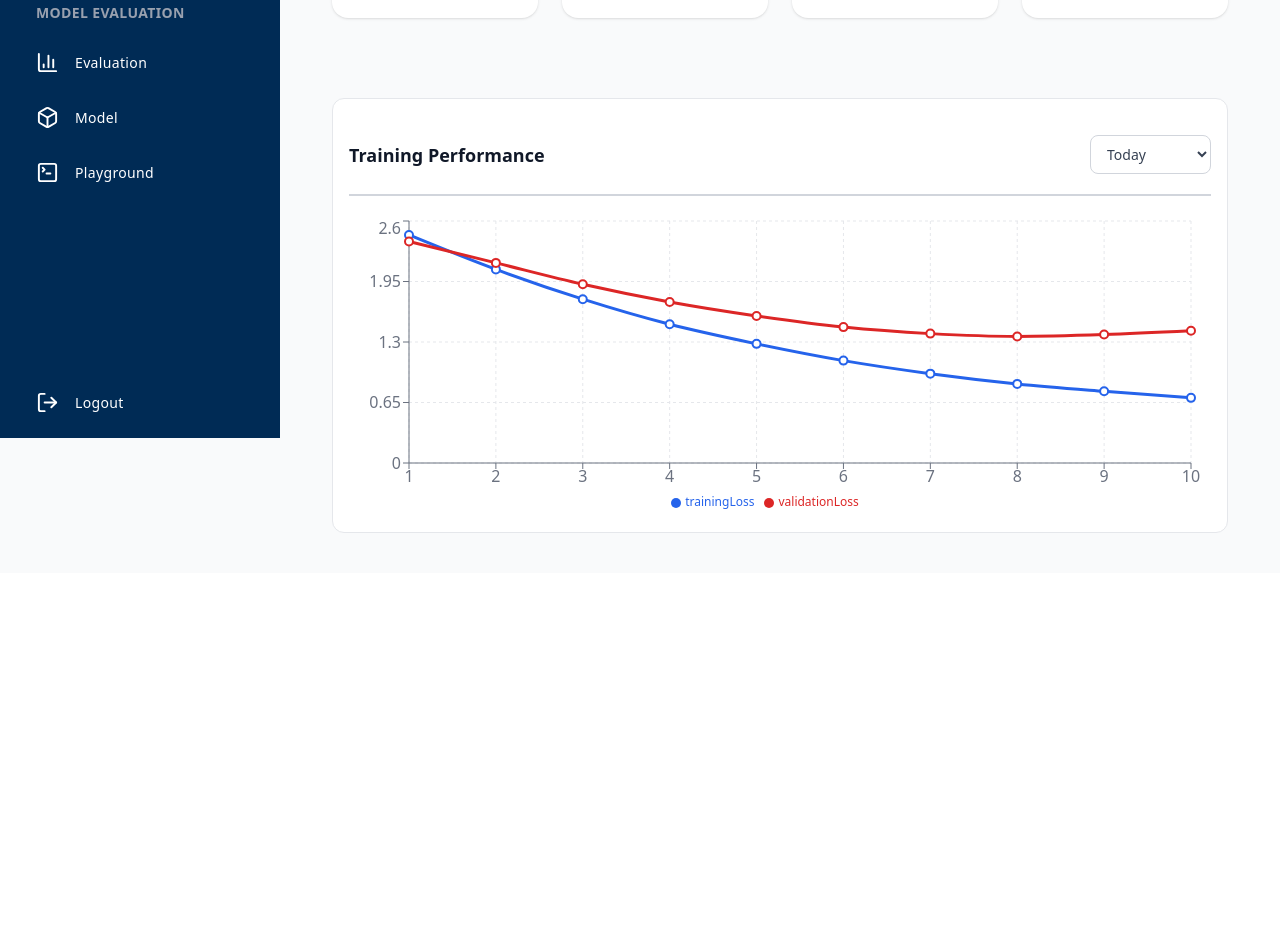
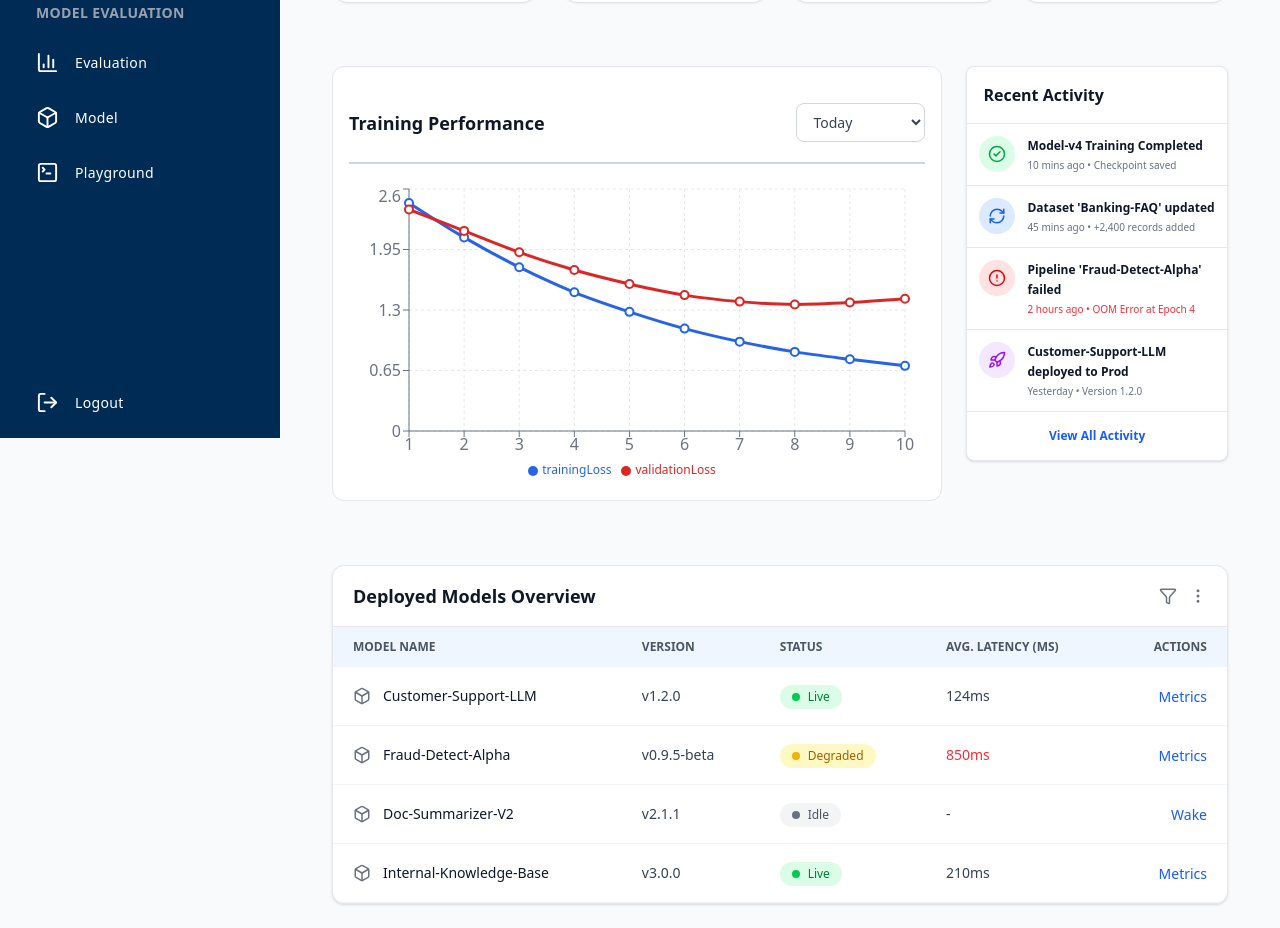
Before and after one commit to ankush0710/hdfc-custom-llm-dev-pipeline, a Next.js app in the folder frontend/: page / in a window 1280 px wide. Shown: the part 362-1290 px from the top of the page. Before the commit the page ends 935 px from the top, so only its background shows below. Built offline with nearby package versions, Linux system fonts and the light colour scheme.

Commit message:
feat: deplkoue model overview table has been added to dashboard

```diff
--- a/frontend/src/app/page.jsx
+++ b/frontend/src/app/page.jsx
@@ -3,14 +3,17 @@
 The main dashboard that shows the all information aout the deployed models
 */
 //=======================================================================================//
-"use client"
-import Navbar from '@/components/layout/Navbar';
-import Sidebar from '@/components/layout/Sidebar';
+"use client";
+import Navbar from "@/components/layout/Navbar";
+import Sidebar from "@/components/layout/Sidebar";
 import StatCard from "@/components/ui/StatCard";
-import { ChartData } from '@/sampleData/ChartData';
+import ActivityCard from "@/components/ui/ActivityCard";
+import ModelsTable from "@/components/tables/ModelsTable";
+import { ChartData } from "@/sampleData/DashboardChartData";
+import { DashboardTableData } from "@/sampleData/DashboardTableData";
 import LineChart from "@/components/charts/LineChart";
-import { useState } from 'react';
-import { Download, Plus } from 'lucide-react';
+import { useState } from "react";
+import { Download, Plus } from "lucide-react";
 
 export default function Dashboard() {
   const [isOpen, setIsOpen] = useState(false);
@@ -18,7 +21,6 @@ export default function Dashboard() {
   return (
     <>
       <div className="min-h-screen bg-gray-50">
-
         {/* side bar consists -> all routes section */}
         <Sidebar isOpen={isOpen} onClose={() => setIsOpen(false)} />
 
@@ -29,22 +31,33 @@ export default function Dashboard() {
           {/* Header row containing title and actions section */}
           <div className="flex flex-col lg:flex-row lg:items-center lg:justify-between gap-4">
             <div className="px-5">
-              <h1 className="text-blue-900 font-bold text-3xl">LLM Pipeline Overview</h1>
-              <p className="pt-1 lg:pt-3 text-gray-600">System performance and model metrics</p>
+              <h1 className="text-blue-900 font-bold text-3xl">
+                LLM Pipeline Overview
+              </h1>
+              <p className="pt-1 lg:pt-3 text-gray-600">
+                System performance and model metrics
+              </p>
             </div>
             <div className="flex items-center gap-2 px-5 lg:px-0">
-              <button className='w-full lg:w-auto flex items-center justify-center gap-2 px-3 py-2 font-semibold hover:bg-gray-200 hover:text-blue-900 transition-colors duration-300 rounded-md cursor-pointer border border-gray-400 '><Download className='w-5 h-5 mr-2 font-semibold' />Export Report</button>
-              <button className='w-full lg:w-auto flex items-center justify-center gap-2 px-3 py-2 font-semibold bg-[#002B55] text-white transition-colors duration-300 rounded-md cursor-pointer border border-gray-400'><Plus className='w-5 h-5 mr-2 font-semibold' />New Pipeline</button>
+              <button className="w-full lg:w-auto flex items-center justify-center gap-2 px-3 py-2 font-semibold hover:bg-gray-200 hover:text-blue-900 transition-colors duration-300 rounded-md cursor-pointer border border-gray-400 ">
+                <Download className="w-5 h-5 mr-2 font-semibold" />
+                Export Report
+              </button>
+              <button className="w-full lg:w-auto flex items-center justify-center gap-2 px-3 py-2 font-semibold bg-[#002B55] text-white transition-colors duration-300 rounded-md cursor-pointer border border-gray-400">
+                <Plus className="w-5 h-5 mr-2 font-semibold" />
+                New Pipeline
+              </button>
             </div>
           </div>
 
           {/* stat cards for displaying all info about trained model section */}
-          <div className='my-10 px-5'>
+          <div className="my-6 px-5">
             <StatCard />
           </div>
 
           {/* tarining performance data and recent activity section  */}
-          <div className='my-10 px-5'>
+          <div className="grid grid-cols-1 gap-6 lg:grid-cols-[3.5fr_1.5fr] my-10 px-5">
+            <div className="min-w-0">
               <LineChart
                 title="Training Performance"
                 data={ChartData}
@@ -60,10 +73,20 @@ export default function Dashboard() {
                     name: "Validation Loss",
                     color: "#dc2626",
                   },
-              ]} />
+                ]}
+              />
+            </div>
+            <div className="min-w-0">
+              <ActivityCard />
+            </div>
+          </div>
+
+          {/* model table section will show the all the information relates to the registered models  */}
+          <div className="min-w-0 my-6 px-5">
+            <ModelsTable data={DashboardTableData} />
           </div>
         </main>
       </div>
     </>
-  )
+  );
 }
--- a/frontend/src/components/charts/LineChart.jsx
+++ b/frontend/src/components/charts/LineChart.jsx
@@ -55,7 +55,7 @@ export default function LineChart({
             <option value="today">Today</option>
             <option value="yesterday">Yesterday</option>
             <option value="last7">Last 7 Days</option>
-            <option value="last8">Last 8 Days</option>
+            <option value="last10">Last 10 Days</option>
           </select>
         </div>
       }
--- /dev/null
+++ b/frontend/src/components/tables/ModelsTable.jsx
@@ -0,0 +1,146 @@
+"use client";
+
+import {
+  MoreVertical,
+  Filter,
+  Box,
+} from "lucide-react";
+
+export default function ModelsTable({ data = [] }) {
+
+  const statusStyles = {
+    live: {
+      bg: "bg-green-100",
+      text: "text-green-700",
+      dot: "bg-green-500",
+      label: "Live",
+    },
+    degraded: {
+      bg: "bg-yellow-100",
+      text: "text-yellow-700",
+      dot: "bg-yellow-500",
+      label: "Degraded",
+    },
+    idle: {
+      bg: "bg-gray-100",
+      text: "text-gray-600",
+      dot: "bg-gray-500",
+      label: "Idle",
+    },
+  };
+
+  return (
+    <div className="overflow-hidden rounded-xl border border-gray-200 bg-white shadow-sm">
+
+      {/* Header */}
+      <div className="flex items-center justify-between border-b border-gray-200 px-5 py-4">
+        <h2 className="text-lg font-semibold text-gray-900">
+          Deployed Models Overview
+        </h2>
+
+        <div className="flex items-center gap-3">
+          <button className="text-gray-500 hover:text-gray-700">
+            <Filter size={18} />
+          </button>
+
+          <button className="text-gray-500 hover:text-gray-700">
+            <MoreVertical size={18} />
+          </button>
+        </div>
+      </div>
+
+      {/* Desktop Table */}
+      <div className="overflow-x-auto">
+        <table className="w-full">
+
+          <thead className="bg-blue-50">
+            <tr>
+              <th className="px-5 py-3 text-left text-xs font-semibold uppercase text-gray-600">
+                Model Name
+              </th>
+
+              <th className="px-5 py-3 text-left text-xs font-semibold uppercase text-gray-600">
+                Version
+              </th>
+
+              <th className="px-5 py-3 text-left text-xs font-semibold uppercase text-gray-600">
+                Status
+              </th>
+
+              <th className="px-5 py-3 text-left text-xs font-semibold uppercase text-gray-600">
+                Avg. Latency (ms)
+              </th>
+
+              <th className="px-5 py-3 text-right text-xs font-semibold uppercase text-gray-600">
+                Actions
+              </th>
+            </tr>
+          </thead>
+
+          <tbody>
+            {data.map((model) => (
+              <tr
+                key={model.id}
+                className="border-b border-gray-100 hover:bg-gray-50"
+              >
+                {/* Model Name */}
+                <td className="px-5 py-4">
+                  <div className="flex items-center gap-3">
+                    <Box
+                      size={18}
+                      className="text-gray-500"
+                    />
+
+                    <span className="text-sm text-gray-900">
+                      {model.name}
+                    </span>
+                  </div>
+                </td>
+
+                {/* Version */}
+                <td className="px-5 py-4 text-sm text-gray-700">
+                  {model.version}
+                </td>
+
+                {/* Status */}
+                <td className="px-5 py-4">
+                  <span
+                    className={`inline-flex items-center gap-2 rounded-full px-3 py-1 text-xs font-medium
+                    ${statusStyles[model.status].bg}
+                    ${statusStyles[model.status].text}`}
+                  >
+                    <span
+                      className={`h-2 w-2 rounded-full ${statusStyles[model.status].dot}`}
+                    />
+
+                    {statusStyles[model.status].label}
+                  </span>
+                </td>
+
+                {/* Latency */}
+                <td
+                  className={`px-5 py-4 text-sm
+                    ${
+                      model.latency === "850ms"
+                        ? "text-red-500"
+                        : "text-gray-700"
+                    }`}
+                >
+                  {model.latency}
+                </td>
+
+                {/* Action */}
+                <td className="px-5 py-4 text-right">
+                  <button className="text-sm font-medium text-blue-600 hover:text-blue-700">
+                    {model.action}
+                  </button>
+                </td>
+              </tr>
+            ))}
+          </tbody>
+
+        </table>
+      </div>
+    </div>
+  );
+}
--- /dev/null
+++ b/frontend/src/components/ui/ActivityCard.jsx
@@ -0,0 +1,112 @@
+"use client";
+
+import {
+  CheckCircle2,
+  RefreshCw,
+  CircleAlert,
+  Rocket,
+} from "lucide-react";
+
+const activities = [
+  {
+    id: 1,
+    icon: CheckCircle2,
+    iconBg: "bg-green-100",
+    iconColor: "text-green-600",
+    title: "Model-v4 Training Completed",
+    time: "10 mins ago",
+    description: "Checkpoint saved",
+  },
+  {
+    id: 2,
+    icon: RefreshCw,
+    iconBg: "bg-blue-100",
+    iconColor: "text-blue-600",
+    title: "Dataset 'Banking-FAQ' updated",
+    time: "45 mins ago",
+    description: "+2,400 records added",
+  },
+  {
+    id: 3,
+    icon: CircleAlert,
+    iconBg: "bg-red-100",
+    iconColor: "text-red-600",
+    title: "Pipeline 'Fraud-Detect-Alpha' failed",
+    time: "2 hours ago",
+    description: "OOM Error at Epoch 4",
+    error: true,
+  },
+  {
+    id: 4,
+    icon: Rocket,
+    iconBg: "bg-purple-100",
+    iconColor: "text-purple-600",
+    title: "Customer-Support-LLM deployed to Prod",
+    time: "Yesterday",
+    description: "Version 1.2.0",
+  },
+];
+
+export default function ActivityCard() {
+  return (
+    <div className="w-full overflow-hidden rounded-lg border border-gray-200 bg-white shadow-sm">
+
+      {/* Header */}
+      <div className="border-b border-gray-200 px-4 py-4">
+        <h2 className="text-base font-semibold text-gray-900">
+          Recent Activity
+        </h2>
+      </div>
+
+      {/* Activities */}
+      <div>
+        {activities.map((activity) => {
+          const Icon = activity.icon;
+
+          return (
+            <div
+              key={activity.id}
+              className="flex gap-3 border-b border-gray-200 px-3 py-3"
+            >
+              {/* Icon */}
+              <div
+                className={`flex h-9 w-9 shrink-0 items-center justify-center rounded-full ${activity.iconBg}`}
+              >
+                <Icon
+                  size={18}
+                  strokeWidth={2}
+                  className={activity.iconColor}
+                />
+              </div>
+
+              {/* Content */}
+              <div className="min-w-0 flex-1">
+                <p className="text-xs font-semibold leading-5 text-gray-900">
+                  {activity.title}
+                </p>
+
+                <p
+                  className={`mt-0.5 text-[10px] ${
+                    activity.error
+                      ? "text-red-500"
+                      : "text-gray-500"
+                  }`}
+                >
+                  {activity.time} • {activity.description}
+                </p>
+              </div>
+            </div>
+          );
+        })}
+      </div>
+
+      {/* Footer */}
+      <button
+        type="button"
+        className="w-full px-4 py-4 text-center text-xs font-semibold text-blue-600 transition hover:bg-gray-50 hover:text-blue-700 cursor-pointer"
+      >
+        View All Activity
+      </button>
+    </div>
+  );
+}
--- /dev/null
+++ b/frontend/src/sampleData/DashboardTableData.js
@@ -0,0 +1,34 @@
+export const DashboardTableData = [
+  {
+    id: 1,
+    name: "Customer-Support-LLM",
+    version: "v1.2.0",
+    status: "live",
+    latency: "124ms",
+    action: "Metrics",
+  },
+  {
+    id: 2,
+    name: "Fraud-Detect-Alpha",
+    version: "v0.9.5-beta",
+    status: "degraded",
+    latency: "850ms",
+    action: "Metrics",
+  },
+  {
+    id: 3,
+    name: "Doc-Summarizer-V2",
+    version: "v2.1.1",
+    status: "idle",
+    latency: "-",
+    action: "Wake",
+  },
+  {
+    id: 4,
+    name: "Internal-Knowledge-Base",
+    version: "v3.0.0",
+    status: "live",
+    latency: "210ms",
+    action: "Metrics",
+  },
+];
```
Also changed, not shown: frontend/src/sampleData/DashboardChartData.js (renamed from frontend/src/sampleData/ChartData.js), frontend/src/sampleData/features/dashboard/page.js (added). Lines whose indentation alone changed are shown as unchanged.
